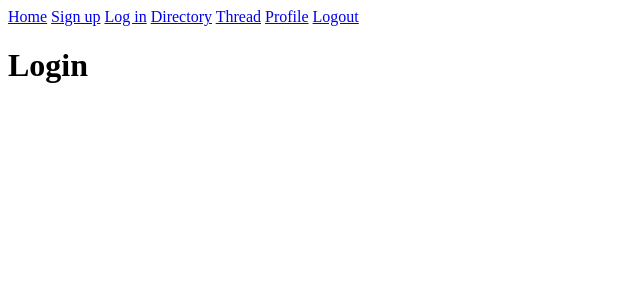
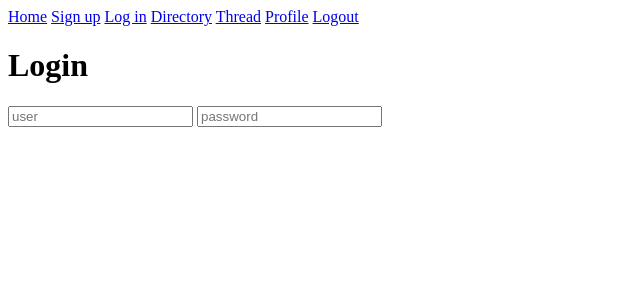
Before and after one commit to osc-zam22/SDS-Final-Project, a Flask app: page /login in a window 1280 px wide. Shown: the top 300 px of the page, without its empty margins (0-640 px from the left). Run offline with Flask 2, Linux system fonts and the light colour scheme; some libraries are stand-ins or nearby versions.

Commit message:
added input fields for login page

```diff
--- a/templates/login.html
+++ b/templates/login.html
@@ -2,4 +2,10 @@
 
 {% block body %}
 <h1>Login</h1>
+    <div>
+        <form action="" method="POST">
+            <input type="text" name="username" value="" placeholder="user">
+            <input type="password" name="password" value="" placeholder="password">
+        </form>
+    </div>
 {% endblock %}
```
